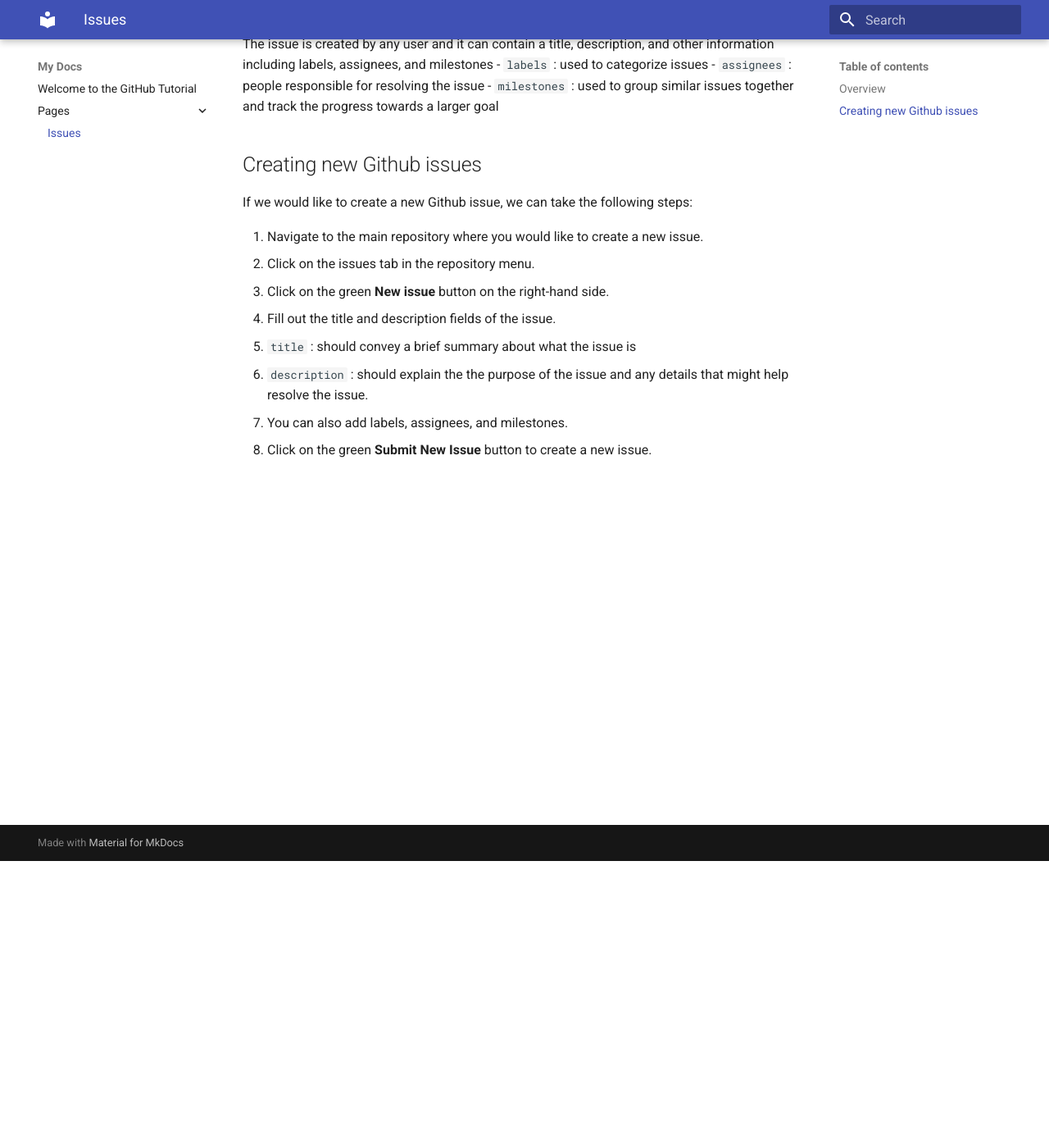
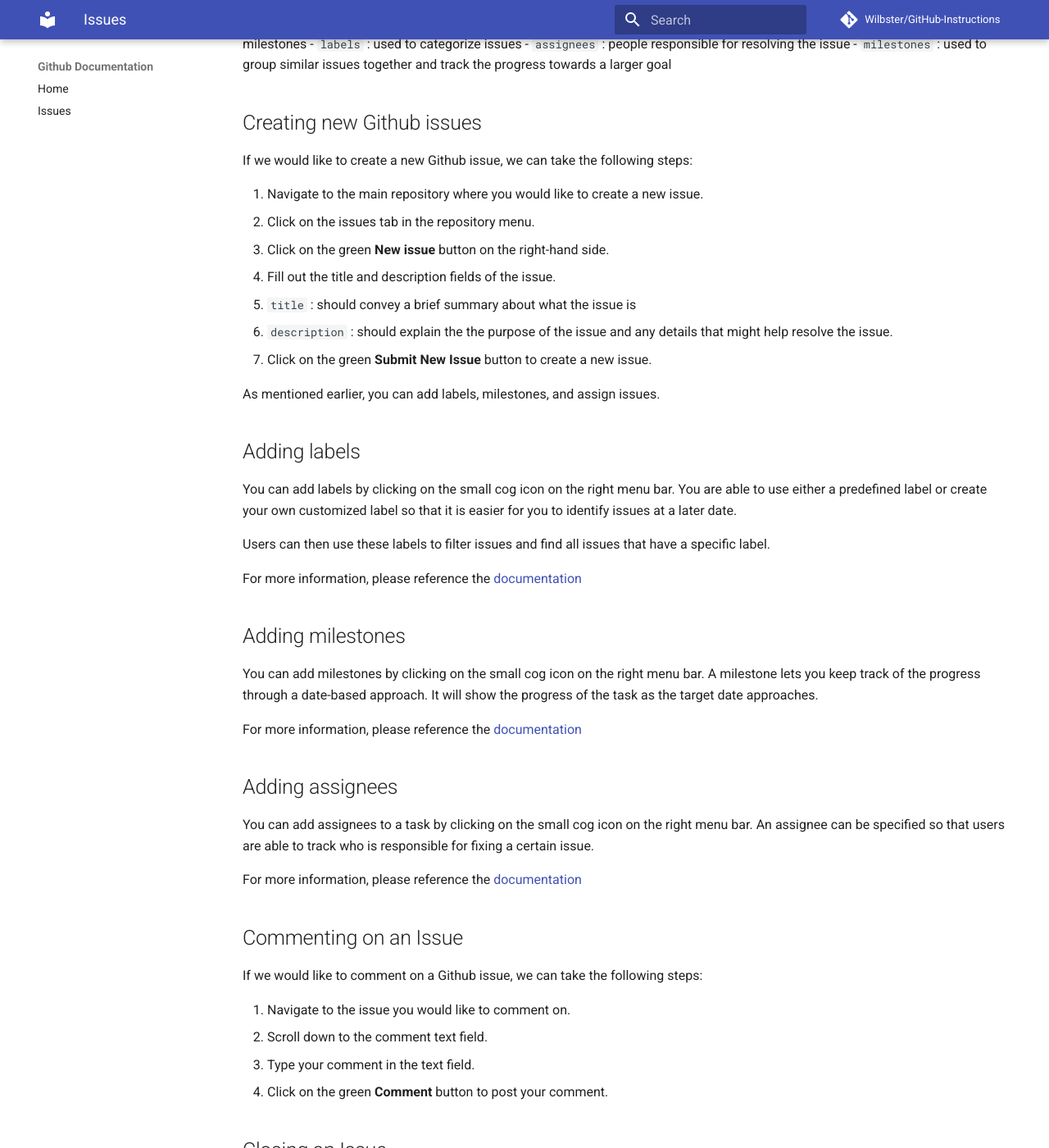
Before and after one commit to Wilbster/GitHub-Instructions, an MkDocs documentation site: the page built from docs/pages/issues.md, in a window 1280 px wide and 1400 px high, scrolled down 350 px. Shown: the whole window at 82% size. Built offline with MkDocs 1.6.1 and Material for MkDocs 9.7.7, drawn with Linux system fonts in a browser that asks for light colours; comment, search, counter and statistics services are not loaded; some of the changed text lies outside the part shown.

Commit message:
Complete issues page

```diff
--- a/docs/pages/issues.md
+++ b/docs/pages/issues.md
@@ -19,5 +19,61 @@ If we would like to create a new Github issue, we can take the following steps:
 4. Fill out the title and description fields of the issue.
 - `title` : should convey a brief summary about what the issue is
 - `description` : should explain the the purpose of the issue and any details that might help resolve the issue.
-5. You can also add labels, assignees, and milestones.
-6. Click on the green **Submit New Issue** button to create a new issue.
+5. Click on the green **Submit New Issue** button to create a new issue.
+
+As mentioned earlier, you can add labels, milestones, and assign issues.
+
+## Adding labels
+
+You can add labels by clicking on the small cog icon on the right menu bar. You are able to use either a predefined label or create your own customized label so that it is easier for you to identify issues at a later date.
+
+Users can then use these labels to filter issues and find all issues that have a specific label.
+
+For more information, please reference the [documentation](https://docs.github.com/en/issues/using-labels-and-milestones-to-track-work/managing-labels)
+
+## Adding milestones
+
+You can add milestones by clicking on the small cog icon on the right menu bar. A milestone lets you keep track of the progress through a date-based approach. It will show the progress of the task as the target date approaches.
+
+For more information, please reference the [documentation](https://docs.github.com/en/issues/using-labels-and-milestones-to-track-work/about-milestones)
+
+## Adding assignees
+
+You can add assignees to a task by clicking on the small cog icon on the right menu bar. An assignee can be specified so that users are able to track who is responsible for fixing a certain issue.
+
+For more information, please reference the [documentation](https://docs.github.com/en/issues/tracking-your-work-with-issues/assigning-issues-and-pull-requests-to-other-github-users)
+
+## Commenting  on an Issue
+
+If we would like to comment on a Github issue, we can take the following steps:
+
+1. Navigate to the issue you would like to comment on.
+2. Scroll down to the comment text field.
+3. Type your comment in the text field.
+4. Click on the green **Comment** button to post your comment.
+
+## Closing an Issue
+
+If we would like to close a Github issue, we can take the following steps:
+
+1. Navigate to the issue you would like to close.
+2. Click on the **Close issue** button in the upper-right corner of the page.
+3. Optionally, you can leave a comment explaining why you are closing the issue.
+4. Click on the green **Close issue** button to close the issue.
+
+## Reopening an Issue
+
+If we would like to reopen a Github issue,
+we can take the following steps:
+
+1. Navigate to the closed issue you want to reopen.
+2. Click on the **Reopen issue** button in the upper-right corner of the page.
+3. Optionally, you can leave a comment explaining why you are reopening the issue.
+4. Click on the green **Reopen issue** button to reopen the issue.
+
+## Conclusion
+
+By the end of this section, you will have successfully learned:
+
+- How to create, comment, close, and reopen an issue.
+- How to add labels, milestones, and assignees to an issue.
--- a/mkdocs.yml
+++ b/mkdocs.yml
@@ -1,3 +1,23 @@
-site_name: My Docs
+site_name: Github Documentation
+nav:
+  - Home: "index.md"
+  - Issues: "issues.md"
+
+repo_url: https://github.com/Wilbster/GitHub-Instructions
+
+repo_name: Wilbster/GitHub-Instructions
+
+markdown_extensions:
+  - toc:
+      toc_depth: 3
+  - pymdownx.tasklist:
+      custom_checkbox: true
+
 theme:
   name: material
+
+  features:
+  # - navigation.tabs
+  - navigation.sections
+  - navigation.top
+  - toc.integrate
```
